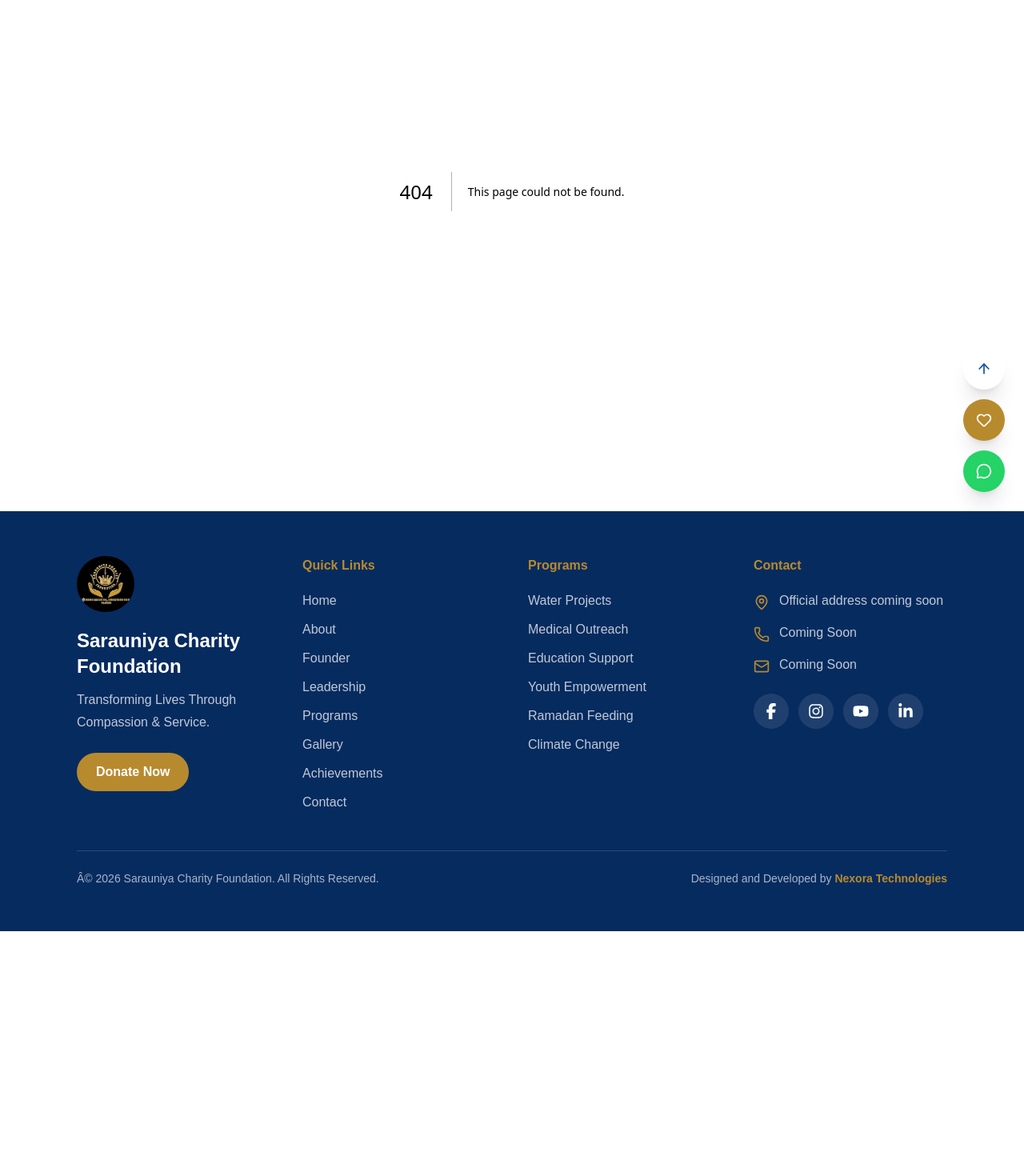
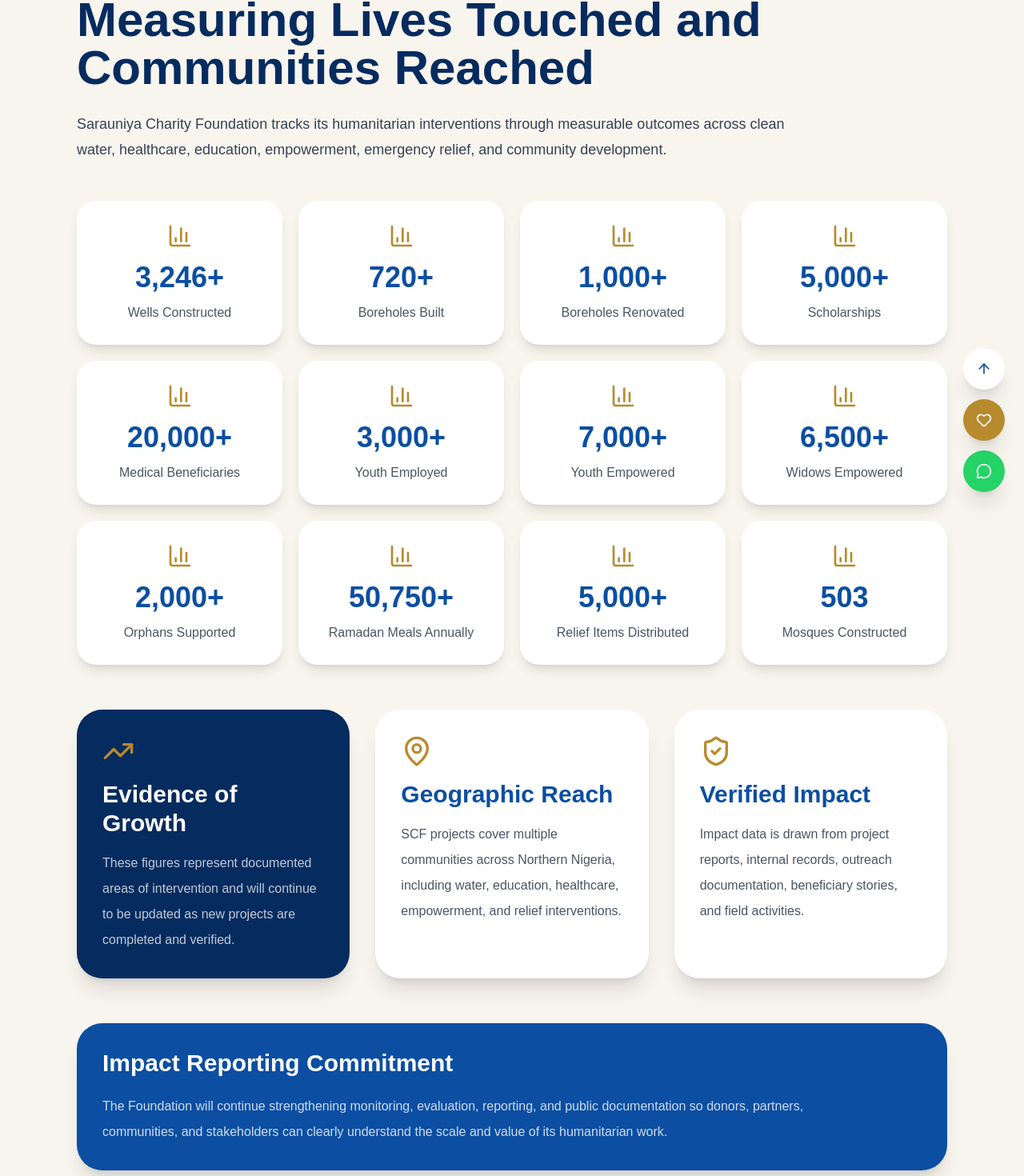
Before and after one commit to YUSUFUMARWALI/sarauniya-foundation, a Next.js app: page /impact in a window 1280 px wide. Before the commit this address had no page. Shown: the part 161-1631 px from the top of the page at 80% size. Before the commit the page ends 1325 px from the top, so only its background shows below. Built offline with nearby package versions, Linux system fonts and the light colour scheme.

Commit message:
Add impact statistics dashboard

```diff
--- /dev/null
+++ b/app/impact/page.tsx
@@ -0,0 +1,88 @@
+import Link from "next/link";
+import { BarChart3, MapPin, ShieldCheck, TrendingUp } from "lucide-react";
+import { statistics } from "@/data/statistics";
+
+export default function ImpactPage() {
+  return (
+    <main className="min-h-screen bg-[#f8f5ef] px-6 py-12 text-[#062B5F] md:px-16 lg:px-24">
+      <div className="mx-auto max-w-7xl">
+        <Link href="/" className="font-semibold text-[#0B4EA2]">
+          Back to Home
+        </Link>
+
+        <p className="mt-12 text-sm font-semibold uppercase tracking-[0.3em] text-[#B88A2E]">
+          Impact Dashboard
+        </p>
+
+        <h1 className="mt-4 text-4xl font-bold md:text-6xl">
+          Measuring Lives Touched and Communities Reached
+        </h1>
+
+        <p className="mt-6 max-w-4xl text-lg leading-8 text-gray-700">
+          Sarauniya Charity Foundation tracks its humanitarian interventions
+          through measurable outcomes across clean water, healthcare, education,
+          empowerment, emergency relief, and community development.
+        </p>
+
+        <section className="mt-12 grid gap-5 md:grid-cols-3 lg:grid-cols-4">
+          {statistics.map(([number, label]) => (
+            <div
+              key={label as string}
+              className="rounded-3xl bg-white p-7 text-center shadow-lg"
+            >
+              <BarChart3 className="mx-auto h-8 w-8 text-[#B88A2E]" />
+              <p className="mt-4 text-4xl font-bold text-[#0B4EA2]">
+                {number as string}
+              </p>
+              <p className="mt-3 text-gray-600">{label as string}</p>
+            </div>
+          ))}
+        </section>
+
+        <section className="mt-14 grid gap-8 lg:grid-cols-3">
+          <div className="rounded-[2rem] bg-[#062B5F] p-8 text-white shadow-xl">
+            <TrendingUp className="h-10 w-10 text-[#B88A2E]" />
+            <h2 className="mt-4 text-3xl font-bold">Evidence of Growth</h2>
+            <p className="mt-4 leading-8 text-white/75">
+              These figures represent documented areas of intervention and will
+              continue to be updated as new projects are completed and verified.
+            </p>
+          </div>
+
+          <div className="rounded-[2rem] bg-white p-8 shadow-xl">
+            <MapPin className="h-10 w-10 text-[#B88A2E]" />
+            <h2 className="mt-4 text-3xl font-bold text-[#0B4EA2]">
+              Geographic Reach
+            </h2>
+            <p className="mt-4 leading-8 text-gray-600">
+              SCF projects cover multiple communities across Northern Nigeria,
+              including water, education, healthcare, empowerment, and relief
+              interventions.
+            </p>
+          </div>
+
+          <div className="rounded-[2rem] bg-white p-8 shadow-xl">
+            <ShieldCheck className="h-10 w-10 text-[#B88A2E]" />
+            <h2 className="mt-4 text-3xl font-bold text-[#0B4EA2]">
+              Verified Impact
+            </h2>
+            <p className="mt-4 leading-8 text-gray-600">
+              Impact data is drawn from project reports, internal records,
+              outreach documentation, beneficiary stories, and field activities.
+            </p>
+          </div>
+        </section>
+
+        <section className="mt-14 rounded-[2rem] bg-[#0B4EA2] p-8 text-white shadow-xl">
+          <h2 className="text-3xl font-bold">Impact Reporting Commitment</h2>
+          <p className="mt-5 max-w-4xl leading-8 text-white/80">
+            The Foundation will continue strengthening monitoring, evaluation,
+            reporting, and public documentation so donors, partners,
+            communities, and stakeholders can clearly understand the scale and
+            value of its humanitarian work.
+          </p>
+        </section>
+      </div>
+    </main>
+  );
+}
```
